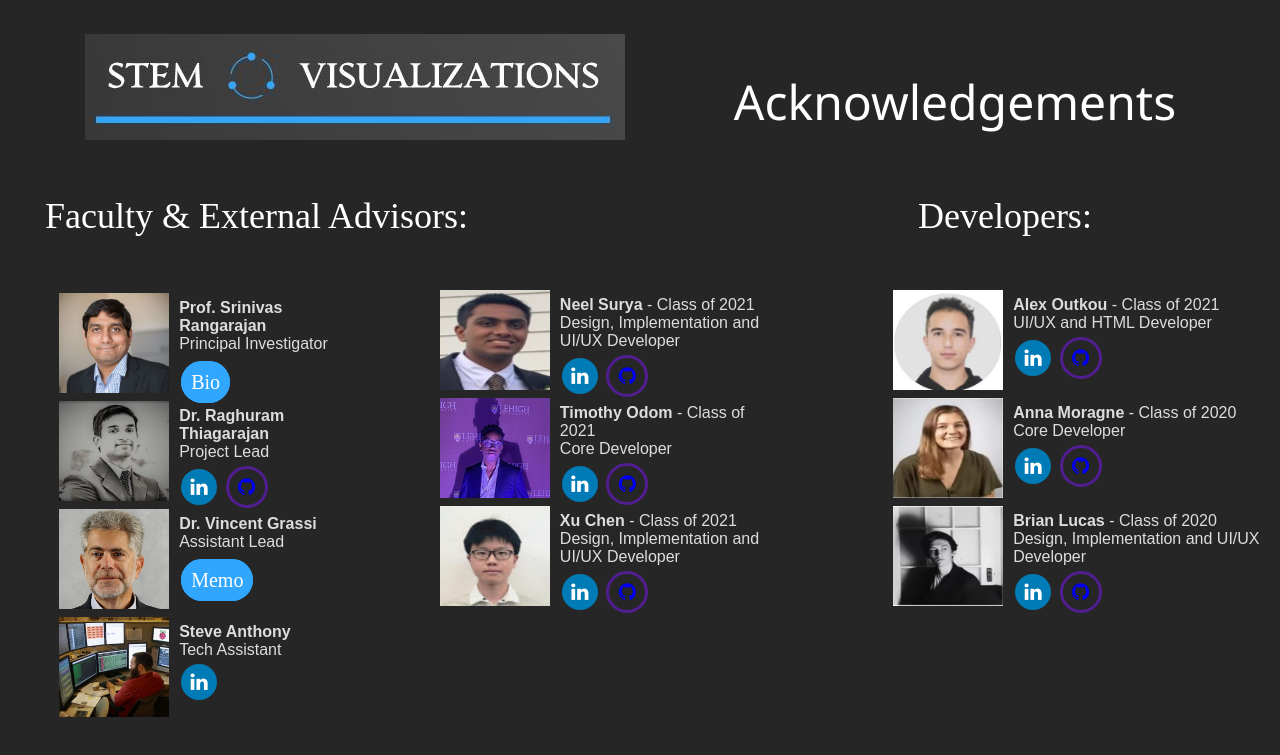
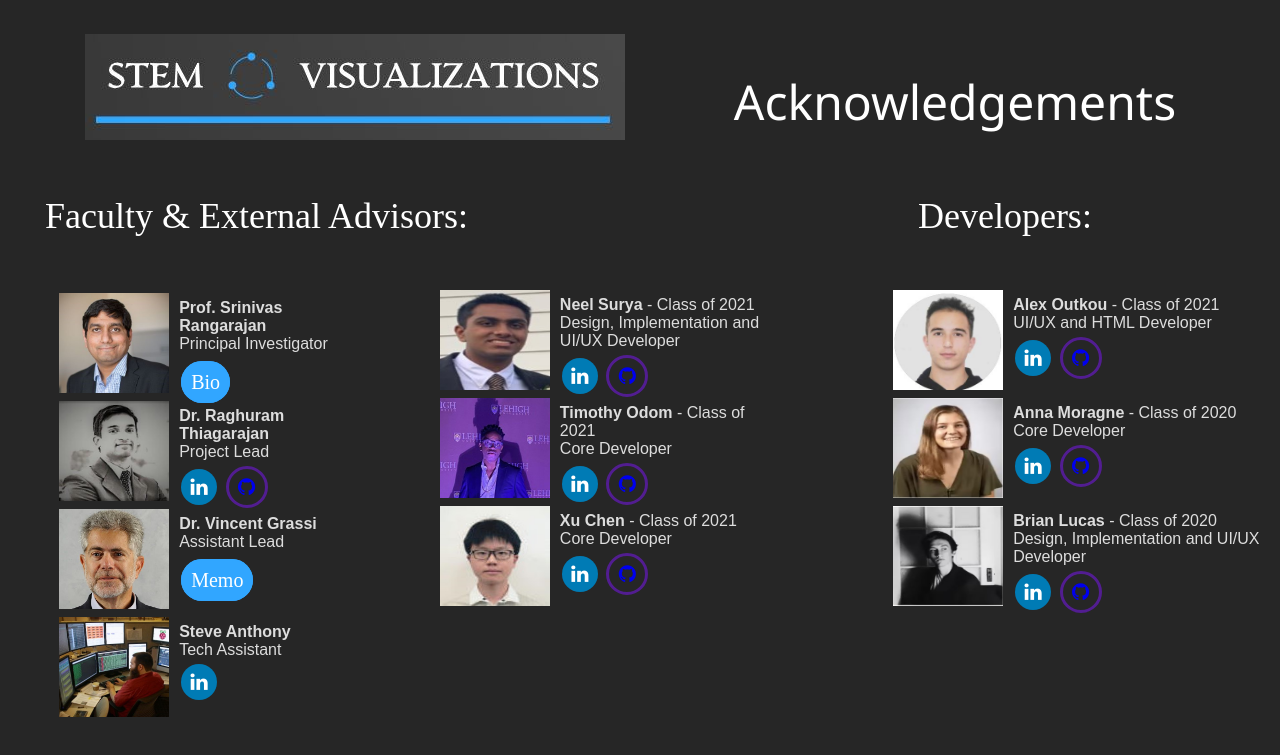
Before and after one commit to swamilikes2code/Python_based_Interactive_Scientific_Visualization, a Flask app: page /SIR in a window 1280 px wide. Shown: the part 1167-1922 px from the top of the page. Run offline with Flask 2, Linux system fonts and the light colour scheme; some libraries are stand-ins or nearby versions.

Commit message:
Changed role based on README

```diff
--- a/flask_server_setup/templates/SIR.html
+++ b/flask_server_setup/templates/SIR.html
@@ -323,7 +323,7 @@
                     <div class="flexcol1" style="float:left">
                         <p> <strong>Neel Surya</strong> - Class of 2021 <br> Design, Implementation and UI/UX Developer <br> <a href="https://www.linkedin.com/in/neel-surya-a6a4881b4/" class="fa fa-linkedin"></a> <a href="https://github.com/Neel-Surya" class="fa fa-github"></a></p><br><br><br><br><br><br>
                         <p> <strong>Timothy Odom</strong> - Class of 2021 <br> Core Developer <br> <a href="https://www.linkedin.com/in/timothy-odom-831218216at3/" class="fa fa-linkedin"></a> <a href="https://github.com/too223" class="fa fa-github"></a></p><br><br><br><br><br><br>
-                        <p> <strong>Xu Chen</strong> - Class of 2021 <br> Design, Implementation and UI/UX Developer <br> <a href="https://www.linkedin.com/in/xu-chen-lu/" class="fa fa-linkedin"></a> <a href="https://github.com/xuc323" class="fa fa-github"></a></p><br><br><br><br><br><br>
+                        <p> <strong>Xu Chen</strong> - Class of 2021 <br> Core Developer <br> <a href="https://www.linkedin.com/in/xu-chen-lu/" class="fa fa-linkedin"></a> <a href="https://github.com/xuc323" class="fa fa-github"></a></p><br><br><br><br><br><br>
                     </div>
                 </div>
             </div>
--- a/flask_server_setup/templates/ZECC.html
+++ b/flask_server_setup/templates/ZECC.html
@@ -400,7 +400,7 @@ li{
                     <div class="flexcol1" style="float:left">
                         <p> <strong>Neel Surya</strong> - Class of 2021 <br> Design, Implementation and UI/UX Developer <br> <a href="https://www.linkedin.com/in/neel-surya-a6a4881b4/" class="fa fa-linkedin"></a> <a href="https://github.com/Neel-Surya" class="fa fa-github"></a></p><br><br><br><br><br><br>
                         <p> <strong>Timothy Odom</strong> - Class of 2021 <br> Core Developer <br> <a href="https://www.linkedin.com/in/timothy-odom-831218216at3/" class="fa fa-linkedin"></a> <a href="https://github.com/too223" class="fa fa-github"></a></p><br><br><br><br><br><br>
-                        <p> <strong>Xu Chen</strong> - Class of 2021 <br> Design, Implementation and UI/UX Developer <br> <a href="https://www.linkedin.com/in/xu-chen-lu/" class="fa fa-linkedin"></a> <a href="https://github.com/xuc323" class="fa fa-github"></a></p><br><br><br><br><br><br>
+                        <p> <strong>Xu Chen</strong> - Class of 2021 <br> Core Developer <br> <a href="https://www.linkedin.com/in/xu-chen-lu/" class="fa fa-linkedin"></a> <a href="https://github.com/xuc323" class="fa fa-github"></a></p><br><br><br><br><br><br>
                     </div>
                 </div>
             </div>
--- a/flask_server_setup/templates/catalysis.html
+++ b/flask_server_setup/templates/catalysis.html
@@ -357,7 +357,7 @@
                     <div class="flexcol1" style="float:left">
                         <p> <strong>Neel Surya</strong> - Class of 2021 <br> Design, Implementation and UI/UX Developer <br> <a href="https://www.linkedin.com/in/neel-surya-a6a4881b4/" class="fa fa-linkedin"></a> <a href="https://github.com/Neel-Surya" class="fa fa-github"></a></p><br><br><br><br><br><br>
                         <p> <strong>Timothy Odom</strong> - Class of 2021 <br> Core Developer <br> <a href="https://www.linkedin.com/in/timothy-odom-831218216at3/" class="fa fa-linkedin"></a> <a href="https://github.com/too223" class="fa fa-github"></a></p><br><br><br><br><br><br>
-                        <p> <strong>Xu Chen</strong> - Class of 2021 <br> Design, Implementation and UI/UX Developer <br> <a href="https://www.linkedin.com/in/xu-chen-lu/" class="fa fa-linkedin"></a> <a href="https://github.com/xuc323" class="fa fa-github"></a></p><br><br><br><br><br><br>
+                        <p> <strong>Xu Chen</strong> - Class of 2021 <br> Core Developer <br> <a href="https://www.linkedin.com/in/xu-chen-lu/" class="fa fa-linkedin"></a> <a href="https://github.com/xuc323" class="fa fa-github"></a></p><br><br><br><br><br><br>
                     </div>
                 </div>
             </div>
--- a/flask_server_setup/templates/sliders_reaction_kinetics.html
+++ b/flask_server_setup/templates/sliders_reaction_kinetics.html
@@ -353,7 +353,7 @@ nav a:hover::before {
                     <div class="flexcol1" style="float:left">
                         <p> <strong>Neel Surya</strong> - Class of 2021 <br> Design, Implementation and UI/UX Developer <br> <a href="https://www.linkedin.com/in/neel-surya-a6a4881b4/" class="fa fa-linkedin"></a> <a href="https://github.com/Neel-Surya" class="fa fa-github"></a></p><br><br><br><br><br><br>
                         <p> <strong>Timothy Odom</strong> - Class of 2021 <br> Core Developer <br> <a href="https://www.linkedin.com/in/timothy-odom-831218216at3/" class="fa fa-linkedin"></a> <a href="https://github.com/too223" class="fa fa-github"></a></p><br><br><br><br><br><br>
-                        <p> <strong>Xu Chen</strong> - Class of 2021 <br> Design, Implementation and UI/UX Developer <br> <a href="https://www.linkedin.com/in/xu-chen-lu/" class="fa fa-linkedin"></a> <a href="https://github.com/xuc323" class="fa fa-github"></a></p><br><br><br><br><br><br>
+                        <p> <strong>Xu Chen</strong> - Class of 2021 <br> Core Developer <br> <a href="https://www.linkedin.com/in/xu-chen-lu/" class="fa fa-linkedin"></a> <a href="https://github.com/xuc323" class="fa fa-github"></a></p><br><br><br><br><br><br>
                     </div>
                 </div>
             </div>
```
